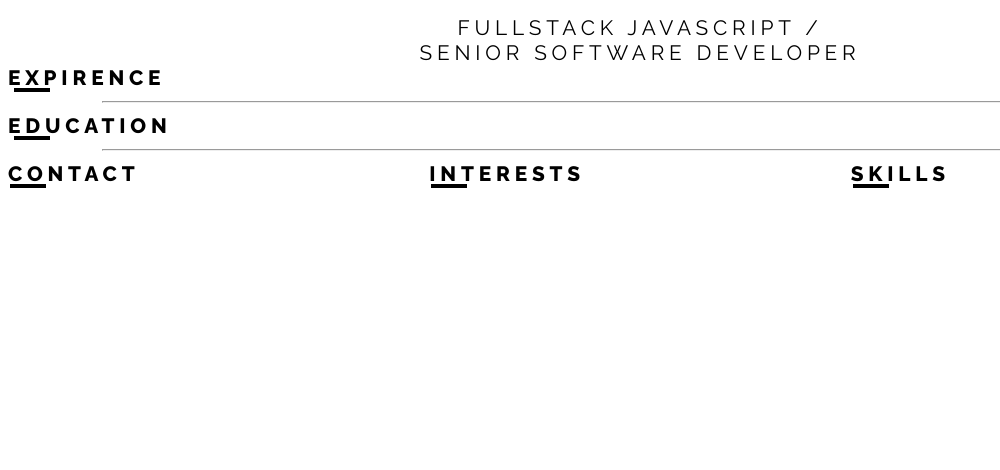
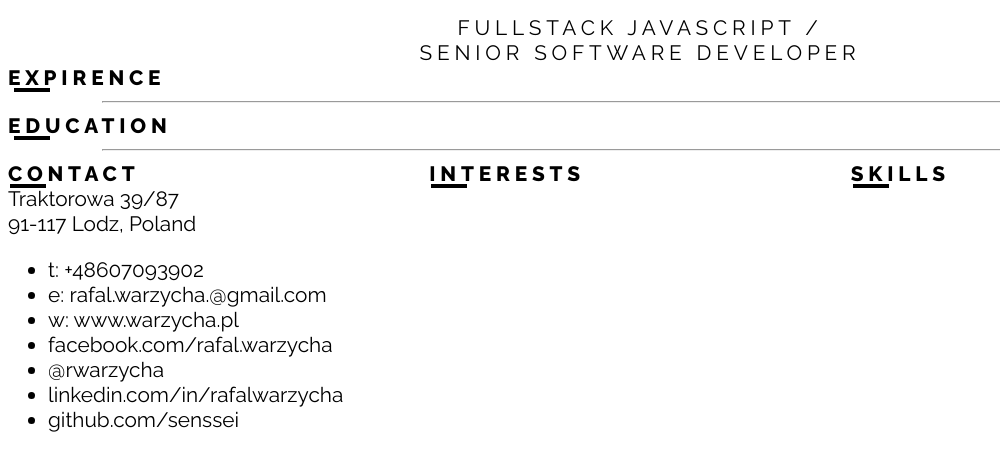
Before and after one commit to senssei/resume, a plain HTML site: page index.html in a window 1280 px wide. Shown: the part 140-610 px from the top of the page, without its empty margins (0-1000 px from the left). Drawn offline with Linux system fonts and the light colour scheme.

Commit message:
lorem impsum

```diff
--- a/index.html
+++ b/index.html
@@ -44,8 +44,26 @@
                 </header>
 
                 <section>
+                    <div>
+                        Traktorowa 39/87
+                    </div>
+                    <div>
+                        91-117 Lodz, Poland
+                    </div>
+                    <div>
+                        <ul>
+                            <li>t: +48607093902 </li>
+                            <li>e: rafal.warzycha.@gmail.com </li>
+                            <li>w: www.warzycha.pl </li>
+                            <li>facebook.com/rafal.warzycha </li>
+                            <li>@rwarzycha   </li>
+                            <li>linkedin.com/in/rafalwarzycha</li>
+                            <li> github.com/senssei</li>
+                        </ul>
+                    </div>
 
                 </section>
+
             </section>
             <section class="item">
                 <header>
```
